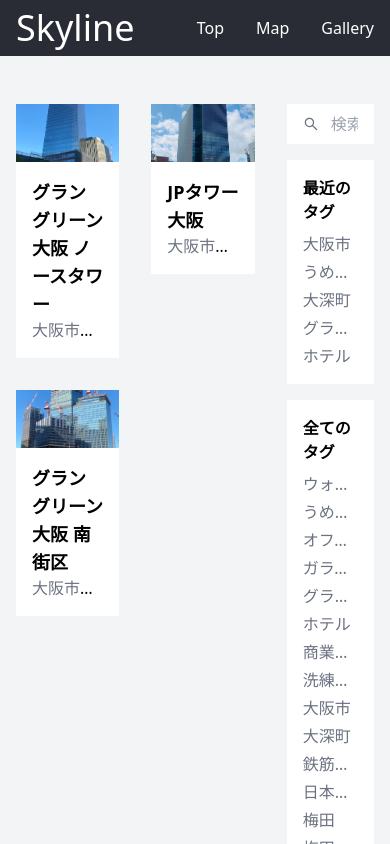
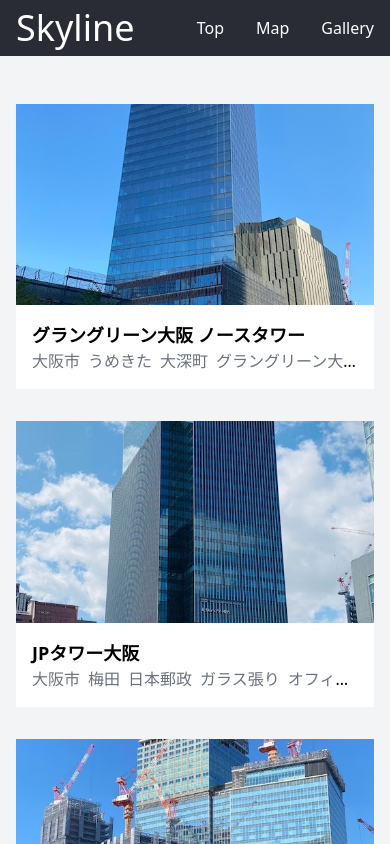
Before and after one commit to FNYukii/Skyline, a Next.js app: page / in a window 390 px wide. Shown: the top 844 px of the page. Built offline with nearby package versions, Linux system fonts and the light colour scheme.

Commit message:
feat: トップページとPostListSectionをレスポンシブ化

```diff
--- a/src/app/page.tsx
+++ b/src/app/page.tsx
@@ -18,7 +18,7 @@ export default function Home() {
 
 		<div className="flex">
 
-			<div className="w-2/3 mt-12">
+			<div className="w-full md:w-2/3 mt-12">
 
 				<PostListSection posts={posts} />
 
@@ -31,7 +31,7 @@ export default function Home() {
 				}
 			</div>
 
-			<div className="w-1/3 mt-4 pl-8">
+			<div className="hidden md:block md:w-1/3 mt-4 pl-8">
 
 				<div className="pt-8 sticky top-0">
 					<SearchBar />
--- a/src/components/sections/PostListSection.tsx
+++ b/src/components/sections/PostListSection.tsx
@@ -14,7 +14,7 @@ function PostListSection(props: Props) {
 
 		<div className={props.className}>
 
-			<div className="grid grid-cols-2 gap-8">
+			<div className="grid grid-cols-1 sm:grid-cols-2 gap-8">
 
 				{props.posts.map((post, index) => (
 
```
